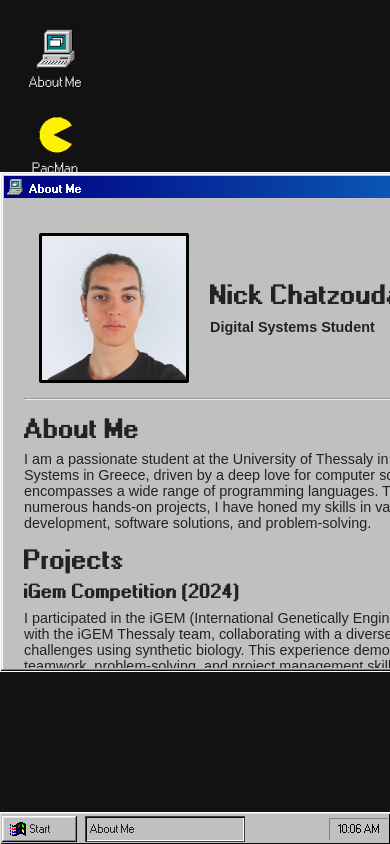
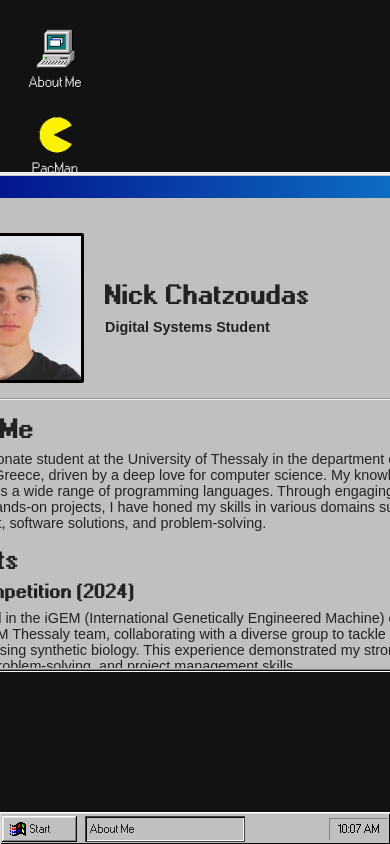
Before and after one commit to Nikos-Chatzoudas/portfolio-os, a React (Vite) app: page / in a window 390 px wide. Built offline with nearby package versions, Linux system fonts and the light colour scheme.

Commit message:
bla bla bla

```diff
--- a/src/components/Desktop.tsx
+++ b/src/components/Desktop.tsx
@@ -58,13 +58,16 @@ const Desktop: React.FC = () => {
     const [windows, setWindows] = useState<WindowState[]>(() => {
         const width = 600;
         const height = 500;
+        const winWidth = window.innerWidth > 0 ? window.innerWidth : 1024;
+        const winHeight = window.innerHeight > 0 ? window.innerHeight : 768;
+
         return [{
             id: 'about-me-auto',
             appId: 'about-me',
             title: 'About Me',
             isActive: true,
-            x: Math.max(0, (window.innerWidth - width) / 2),
-            y: Math.max(0, (window.innerHeight - height) / 2)
+            x: (winWidth - width) / 2,
+            y: (winHeight - height) / 2
         }];
     });
 
--- a/src/components/Taskbar.tsx
+++ b/src/components/Taskbar.tsx
@@ -1,4 +1,4 @@
-import React from 'react';
+import React, { useState, useEffect } from 'react';
 import '98.css/dist/98.css';
 
 interface TaskbarProps {
@@ -11,6 +11,16 @@ interface TaskbarProps {
 }
 
 const Taskbar: React.FC<TaskbarProps> = ({ activeWindows, onWindowClick }) => {
+    const [time, setTime] = useState(new Date());
+
+    useEffect(() => {
+        const timer = setInterval(() => {
+            setTime(new Date());
+        }, 1000);
+
+        return () => clearInterval(timer);
+    }, []);
+
     return (
         <div className="taskbar">
 
@@ -39,7 +49,7 @@ const Taskbar: React.FC<TaskbarProps> = ({ activeWindows, onWindowClick }) => {
             </div>
             <div className="system-tray">
                 <div className="time">
-                    {new Date().toLocaleTimeString([], { hour: '2-digit', minute: '2-digit' })}
+                    {time.toLocaleTimeString([], { hour: '2-digit', minute: '2-digit' })}
                 </div>
             </div>
         </div>
```
